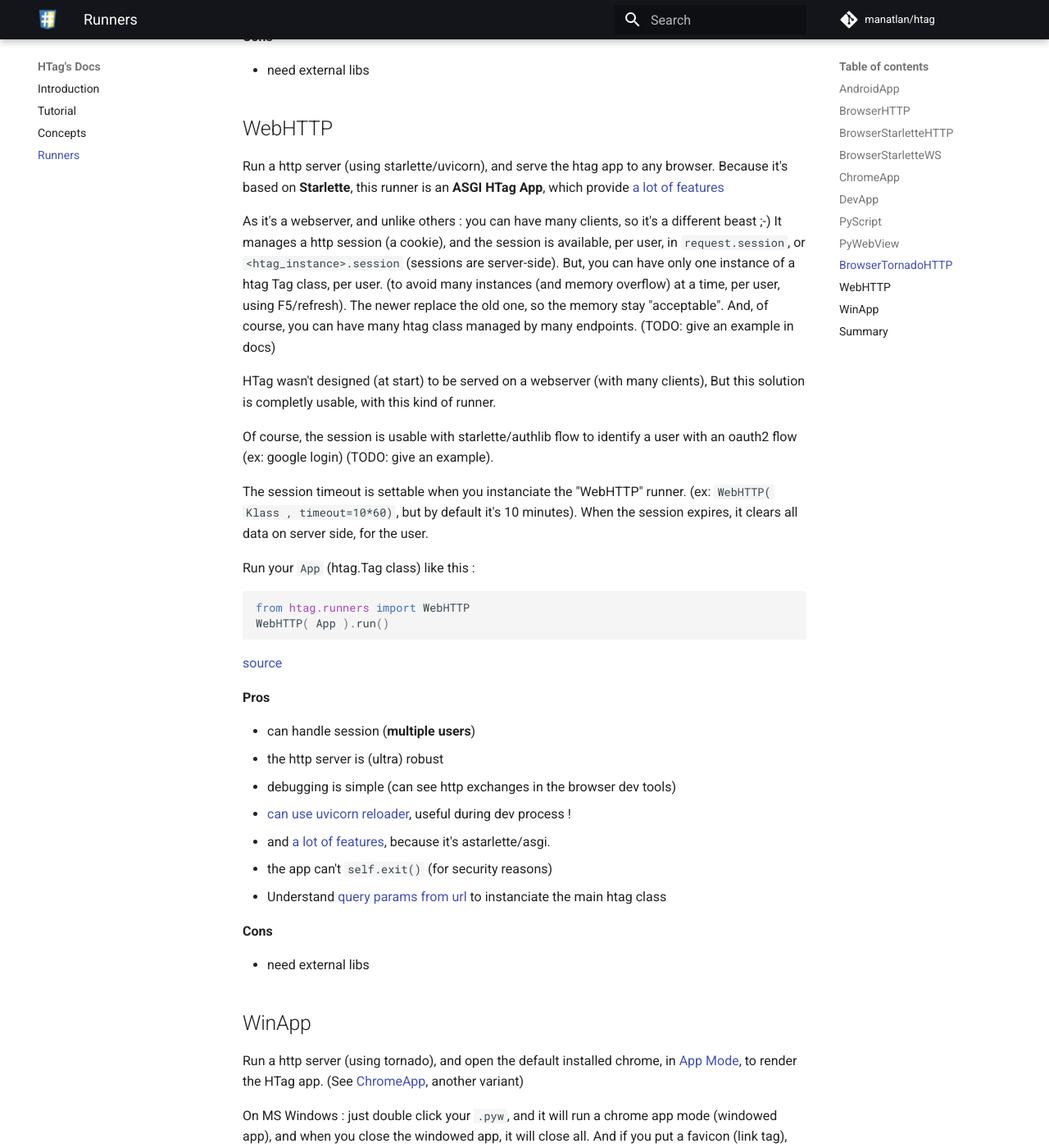
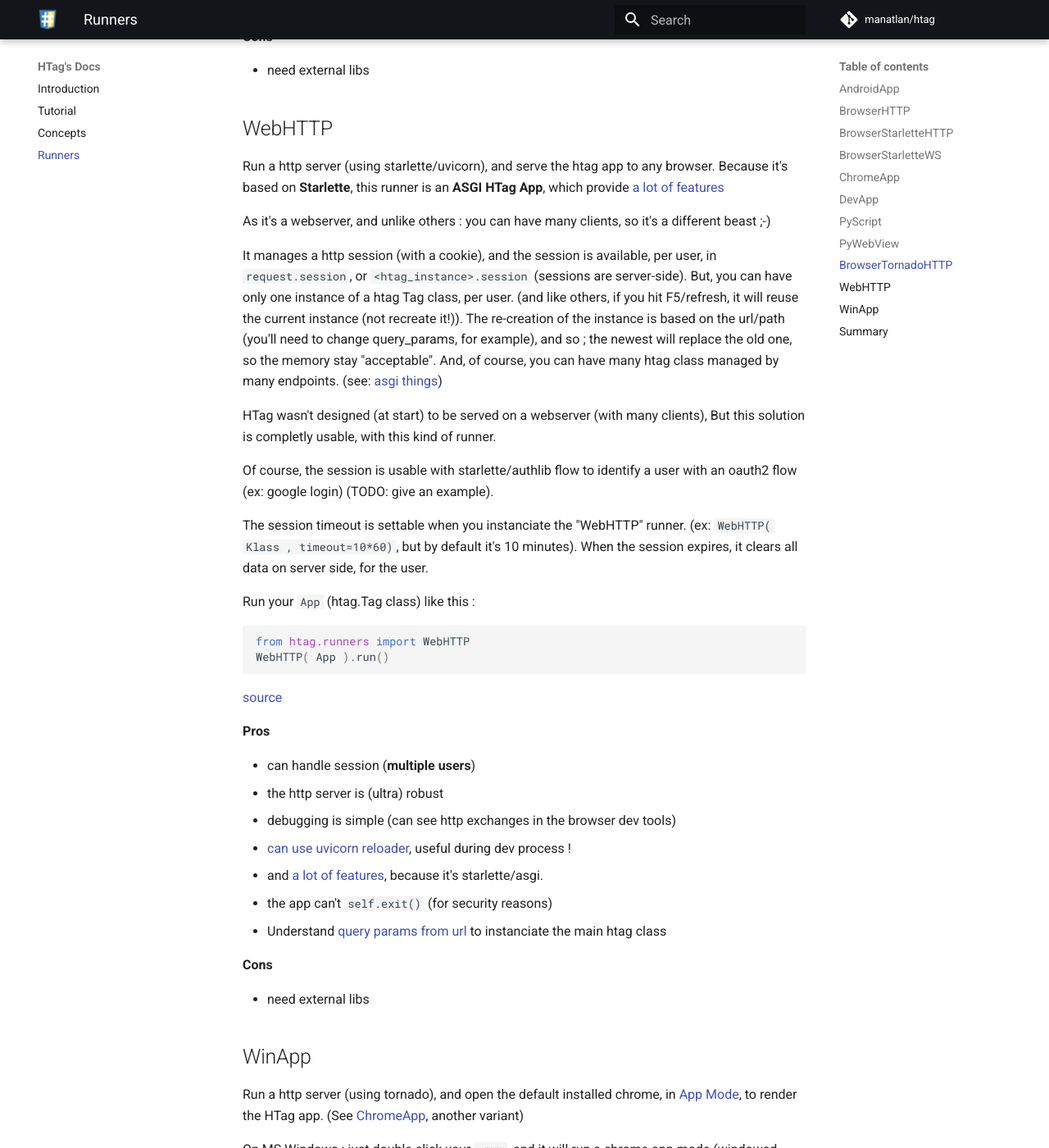
Before and after one commit to manatlan/htag, an MkDocs documentation site: the page built from docs/runners.md, in a window 1280 px wide and 1400 px high, scrolled down 6410 px. Shown: the whole window at 82% size. Built offline with MkDocs 1.6.1 and Material for MkDocs 9.7.7, drawn with Linux system fonts in a browser that asks for light colours; comment, search, counter and statistics services are not loaded.

Commit message:
Update runners.md

```diff
--- a/docs/runners.md
+++ b/docs/runners.md
@@ -343,7 +343,8 @@ Run a http server (using starlette/uvicorn), and serve the htag app to any brows
 Because it's based on **Starlette**, this runner is an **ASGI HTag App**, which provide [a lot of features](../asgi/)
 
 As it's a webserver, and unlike others : you can have many clients, so it's a different beast ;-)
-It manages a http session (a cookie), and the session is available, per user, in `request.session`, or `<htag_instance>.session` (sessions are server-side). But, you can have only one instance of a htag Tag class, per user. (to avoid many instances (and memory overflow) at a time, per user, using F5/refresh). The newer replace the old one, so the memory stay "acceptable". And, of course, you can have many htag class managed by many endpoints. (TODO: give an example in docs)
+
+It manages a http session (with a cookie), and the session is available, per user, in `request.session`, or `<htag_instance>.session` (sessions are server-side). But, you can have only one instance of a htag Tag class, per user. (and like others, if you hit F5/refresh, it will reuse the current instance (not recreate it!)). The re-creation of the instance is based on the url/path (you'll need to change query_params, for example), and so ; the newest will replace the old one, so the memory stay "acceptable". And, of course, you can have many htag class managed by many endpoints. (see: [asgi things](../asgi/))
 
 HTag wasn't designed (at start) to be served on a webserver (with many clients), But this solution is completly usable, with this kind of runner.
 
@@ -366,7 +367,7 @@ WebHTTP( App ).run()
  - the http server is (ultra) robust
  - debugging is simple (can see http exchanges in the browser dev tools)
  - [can use uvicorn reloader](https://github.com/manatlan/htag/blob/main/examples/autoreload.py), useful during dev process !
- - and [a lot of features](../asgi/), because it's astarlette/asgi.
+ - and [a lot of features](../asgi/), because it's starlette/asgi.
  - the app can't `self.exit()` (for security reasons)
  - Understand [query params from url](../query_params/) to instanciate the main htag class
 
```
